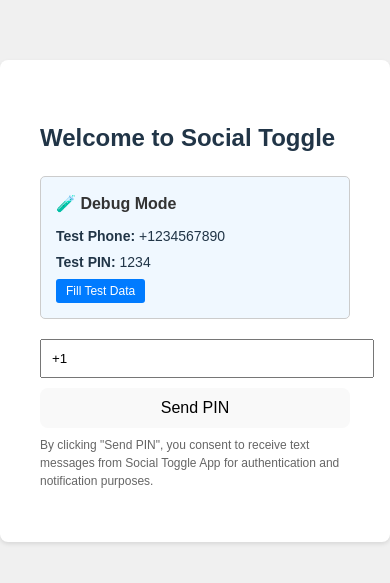
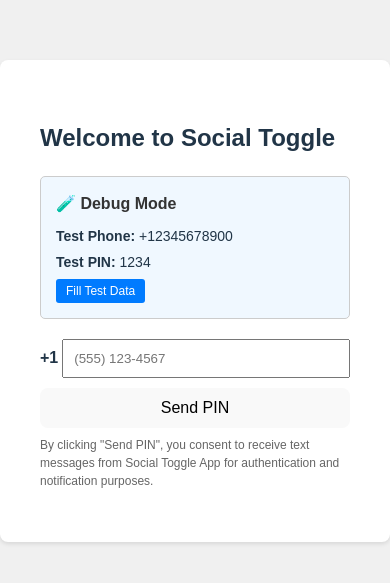
Before and after one commit to charbob/social-toggle-app, a React (Vite) app: page / in a window 390 px wide. Shown: the part 121-704 px from the top of the page. Built offline with nearby package versions, Linux system fonts and the light colour scheme.

Commit message:
Fix phone input: never duplicate +1, always present, debug autofill works, only digits after +1 editable

```diff
--- a/src/App.jsx
+++ b/src/App.jsx
@@ -27,8 +27,7 @@
 
 // Login Component
 function LoginView({ onLoginSuccess }) {
-  const [phoneInput, setPhoneInput] = useState("+1");
-  const [rawPhone, setRawPhone] = useState(""); // Only digits
+  const [rawPhone, setRawPhone] = useState(""); // Only digits after +1
   const [pinInput, setPinInput] = useState("");
   const [error, setError] = useState("");
   const [phoneError, setPhoneError] = useState("");
@@ -44,16 +43,16 @@
     return formatted;
   };
 
-  // Only allow digits, max 10 after +1
+  // Only allow digits, max 10 after +1, and prevent deleting +1
   const handlePhoneChange = (e) => {
-    let value = e.target.value.replace(/[^\d]/g, "");
+    let value = e.target.value;
+    // Remove everything except digits and format
+    value = value.replace(/[^\d]/g, "");
     if (value.length > 10) value = value.slice(0, 10);
     setRawPhone(value);
-    setPhoneInput("+1" + (value ? " " + formatPhone(value) : ""));
   };
 
   const getE164Phone = () => "+1" + rawPhone;
-
   const isValidPhone = (digits) => digits.length === 10;
 
   const handlePhoneSubmit = async (e) => {
@@ -95,15 +94,14 @@
       }}>
         <h4 style={{ margin: '0 0 10px 0', color: '#333' }}>🧪 Debug Mode</h4>
         <p style={{ margin: '5px 0', fontSize: '14px' }}>
-          <strong>Test Phone:</strong> +1234567890
+          <strong>Test Phone:</strong> +12345678900
         </p>
         <p style={{ margin: '5px 0', fontSize: '14px' }}>
           <strong>Test PIN:</strong> 1234
         </p>
         <button
           onClick={() => {
-            setRawPhone("234567890");
-            setPhoneInput("+1 (234) 567-890");
+            setRawPhone("2345678900");
             setPinInput("1234");
           }}
           style={{
@@ -122,16 +120,18 @@
 
       {!pinSent ? (
         <form onSubmit={handlePhoneSubmit}>
-          <input
-            type="tel"
-            placeholder="+1 (555) 123-4567"
-            value={phoneInput}
-            onChange={handlePhoneChange}
-            required
-            style={{ width: '100%', padding: '10px', marginBottom: '10px' }}
-            maxLength={17}
-          />
-          <br />
+          <div style={{ display: 'flex', alignItems: 'center', marginBottom: '10px' }}>
+            <span style={{ fontWeight: 'bold', fontSize: '16px', marginRight: '4px' }}>+1</span>
+            <input
+              type="tel"
+              placeholder="(555) 123-4567"
+              value={formatPhone(rawPhone)}
+              onChange={handlePhoneChange}
+              required
+              style={{ width: '100%', padding: '10px' }}
+              maxLength={14}
+            />
+          </div>
           <button type="submit" style={{ width: '100%', padding: '10px' }}>Send PIN</button>
           <p style={{ fontSize: "12px", color: "#666", marginTop: "8px" }}>
             By clicking "Send PIN", you consent to receive text messages from Social Toggle App for authentication and notification purposes.
```
